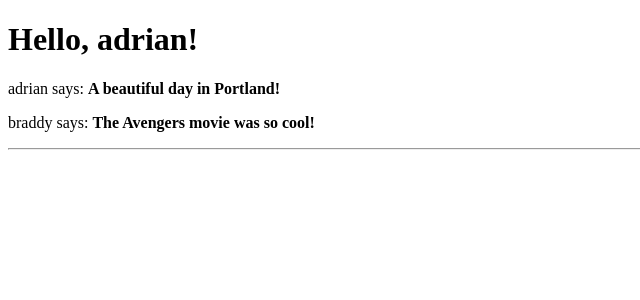
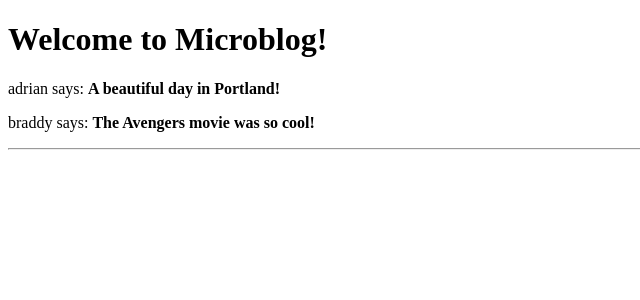
Before and after one commit to adrianpothuaud/microblog-a-flask-starter, a Flask app: page / in a window 1280 px wide. Shown: the part 26-326 px from the top of the page, without its empty margins (0-640 px from the left). Run offline with Flask 3, Linux system fonts and the light colour scheme.

Commit message:
add username from session

```diff
--- a/app/templates/blocs/by_role/unauthenticated/header.html
+++ b/app/templates/blocs/by_role/unauthenticated/header.html
@@ -1,3 +1,9 @@
 <header>
-    Microblog: <a href="{{ url_for('index') }}">Home</a> <a href="{{ url_for('login') }}">Login</a>
+    Microblog:
+    <a href="{{ url_for('index') }}">Home</a>
+    {% if current_user.is_anonymous %}
+    <a href="{{ url_for('login') }}">Login</a>
+    {% else %}
+    <a href="{{ url_for('logout') }}">Logout</a>
+    {% endif %}
 </header>
--- a/app/templates/pages/index.html
+++ b/app/templates/pages/index.html
@@ -2,7 +2,11 @@
 
 {% block main %}
 
-<h1>Hello, {{ user.username }}!</h1>
+{% if current_user.username %}
+<h1>Hello, {{ current_user.username }}!</h1>
+{% else %}
+<h1>Welcome to Microblog!</h1>
+{% endif %}
 {% for post in posts %}
 <div>
     <p>{{ post.author.username }} says: <b>{{ post.body }}</b></p>
```
